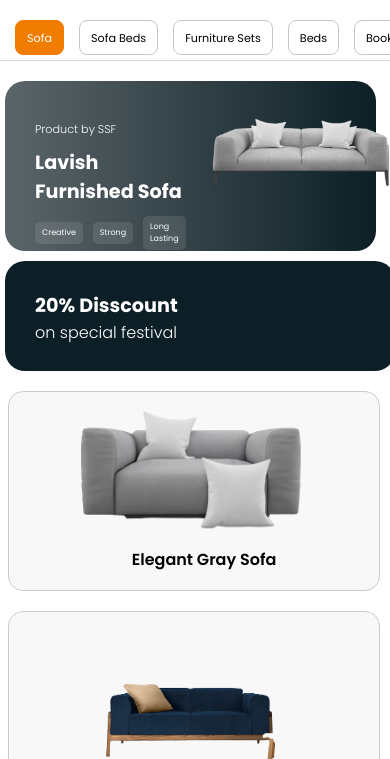
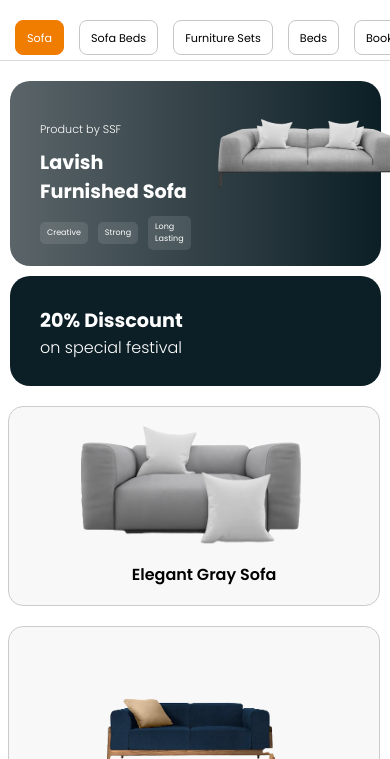
Before and after one commit to yashnayi234/ShivShaktiFurniture, a plain HTML site: page products.html in a window 390 px wide. Shown: the part 85-844 px from the top of the page. Drawn offline with Linux system fonts and the light colour scheme.

Commit message:
card resize

```diff
--- a/assets/css/product.css
+++ b/assets/css/product.css
@@ -921,8 +921,8 @@ body::-webkit-scrollbar-thumb {
         justify-content: center;
     }
     .decorated-card{
-        margin: 20px 10px 0px 5px;
-        height: 170px;
+        margin: 20px 10px 0px 10px;
+        height: 185px;
         width: 95%;
         display: flex;
         justify-content: space-around;
@@ -957,7 +957,7 @@ body::-webkit-scrollbar-thumb {
         background: rgba(255, 255,255, .1);
     }
     .card-img img{
-        height: 70%;
+        height: 65%;
         width: auto;
     }
     .card-img:hover img{
@@ -965,10 +965,11 @@ body::-webkit-scrollbar-thumb {
         transition: all .5s ease-in-out;
     }
     .square-card{
-        margin: 10px 10px 0 5px;
+        margin: 10px 10px 0 10px;
         padding: 30px;
         height: 110px;
-        width: 100%;
+        width: 95%;
+        align-items: center;
         background: #0C1F26;
         border-radius: 20px;
         transition: all .5s ease;
```
